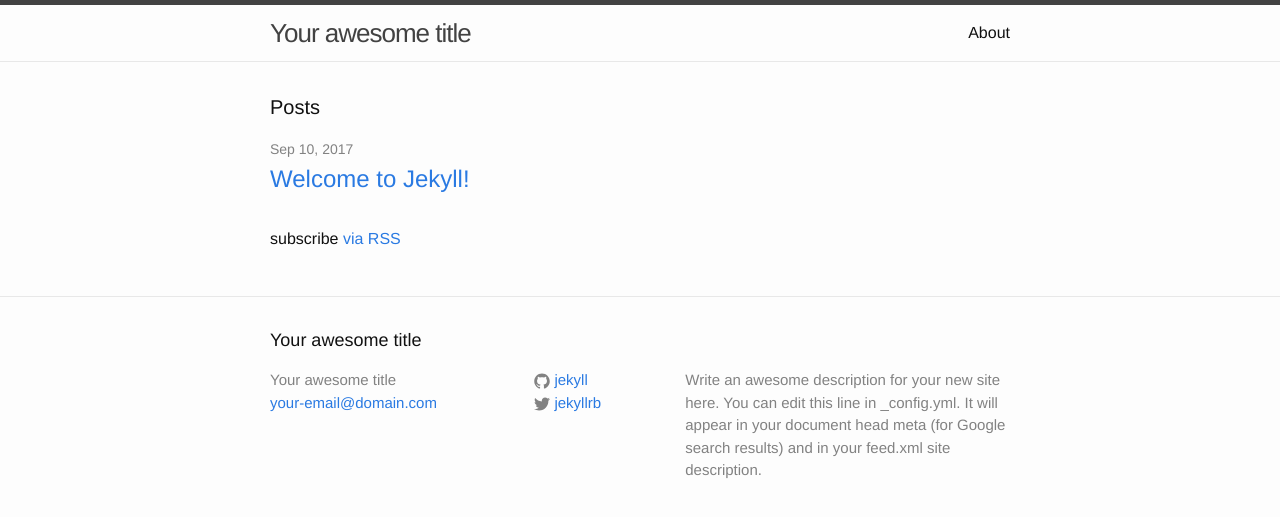
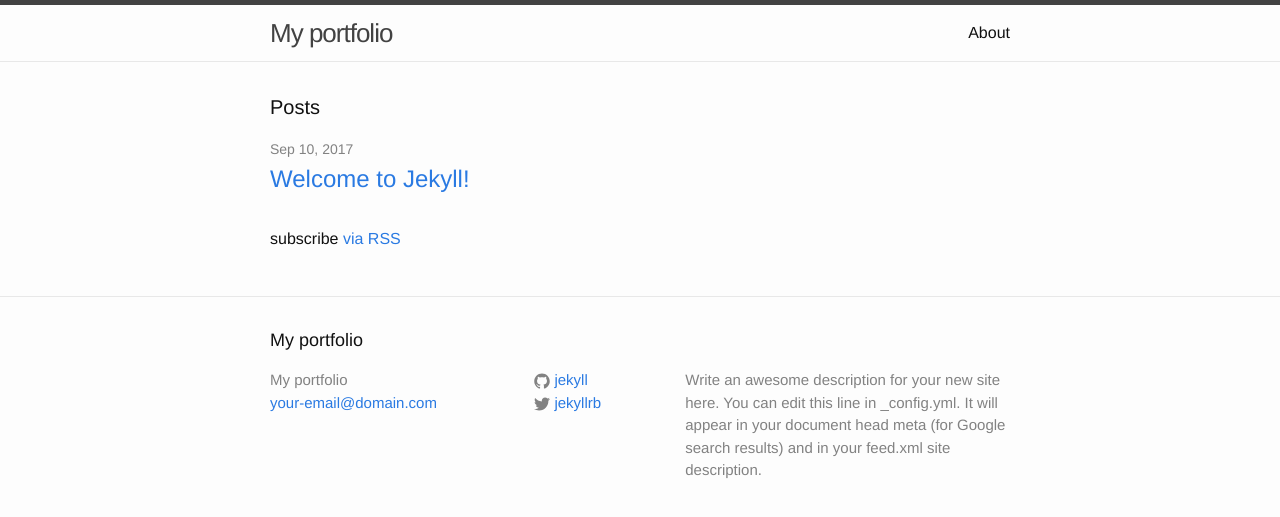
Before and after one commit to sflaherty09/sflaherty09.github.io, a Jekyll site: the page built from index.html, in a window 1280 px wide. Shown: the top 517 px of the page. Built offline with Jekyll 4.4.1, drawn with Linux system fonts in a browser that asks for light colours.

Commit message:
Update _config.yml

```diff
--- a/_config.yml
+++ b/_config.yml
@@ -6,7 +6,7 @@
 # 'jekyll serve'. If you change this file, please restart the server process.
 
 # Site settings
-title: Your awesome title
+title: My portfolio
 email: your-email@domain.com
 description: > # this means to ignore newlines until "baseurl:"
   Write an awesome description for your new site here. You can edit this
```
